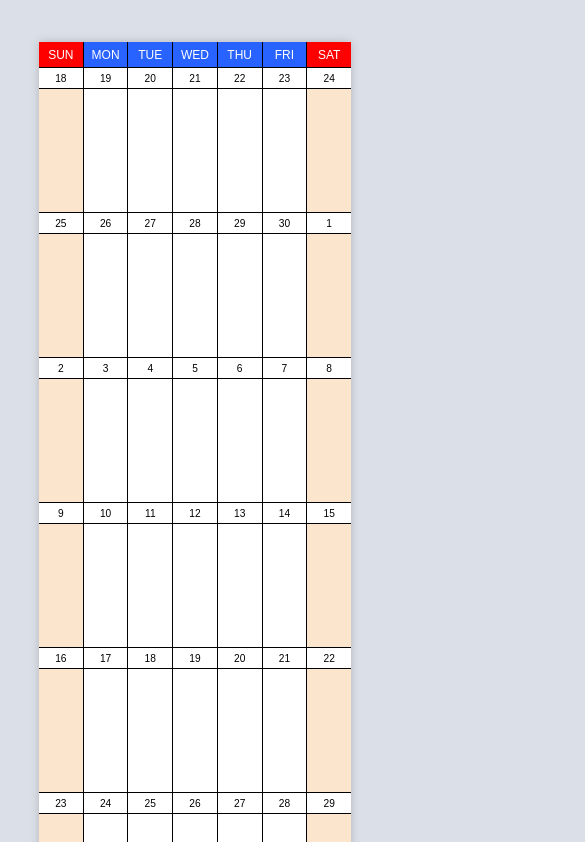
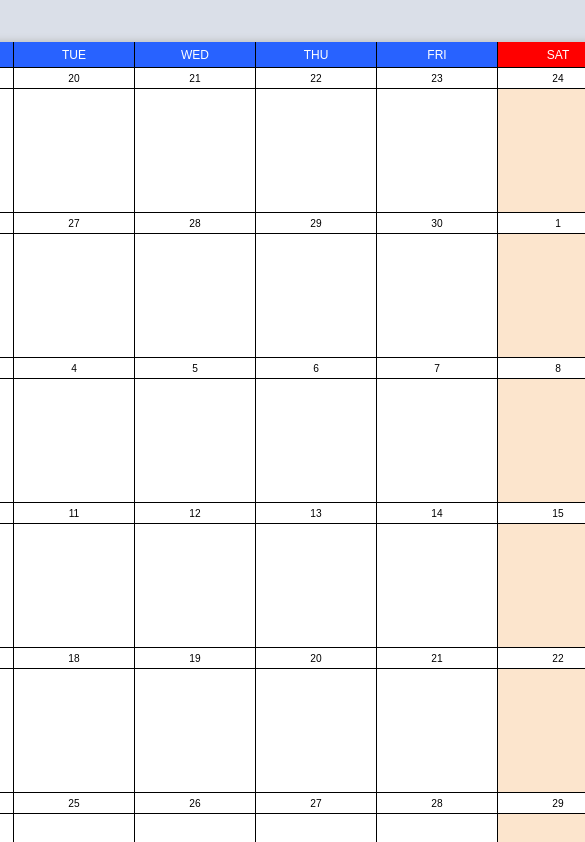
Before and after one commit to abegail/8wwc, a plain HTML site: page index.html in a window 390 px wide. Shown: the top 842 px of the page, 585 px wide, since content can reach past the window. Drawn offline with Linux system fonts and the light colour scheme.

Commit message:
Put grid size restrictions

```diff
--- a/styles.css
+++ b/styles.css
@@ -15,7 +15,7 @@ body {
 
 .calendar {
     background-color: black;
-    width: 80vw;
+    width: clamp(846px, 80vw, 1400px);
     height: 1185px;
     margin-top: 5vh;
     margin-bottom: 5vh;
@@ -37,7 +37,7 @@ body {
 .dates,
 .contents {
     display: grid;
-    grid-template-columns: repeat(7, 1fr);
+    grid-template-columns: repeat(7, minmax(120px, 200px));
     gap: 1px;
 }
 
```
